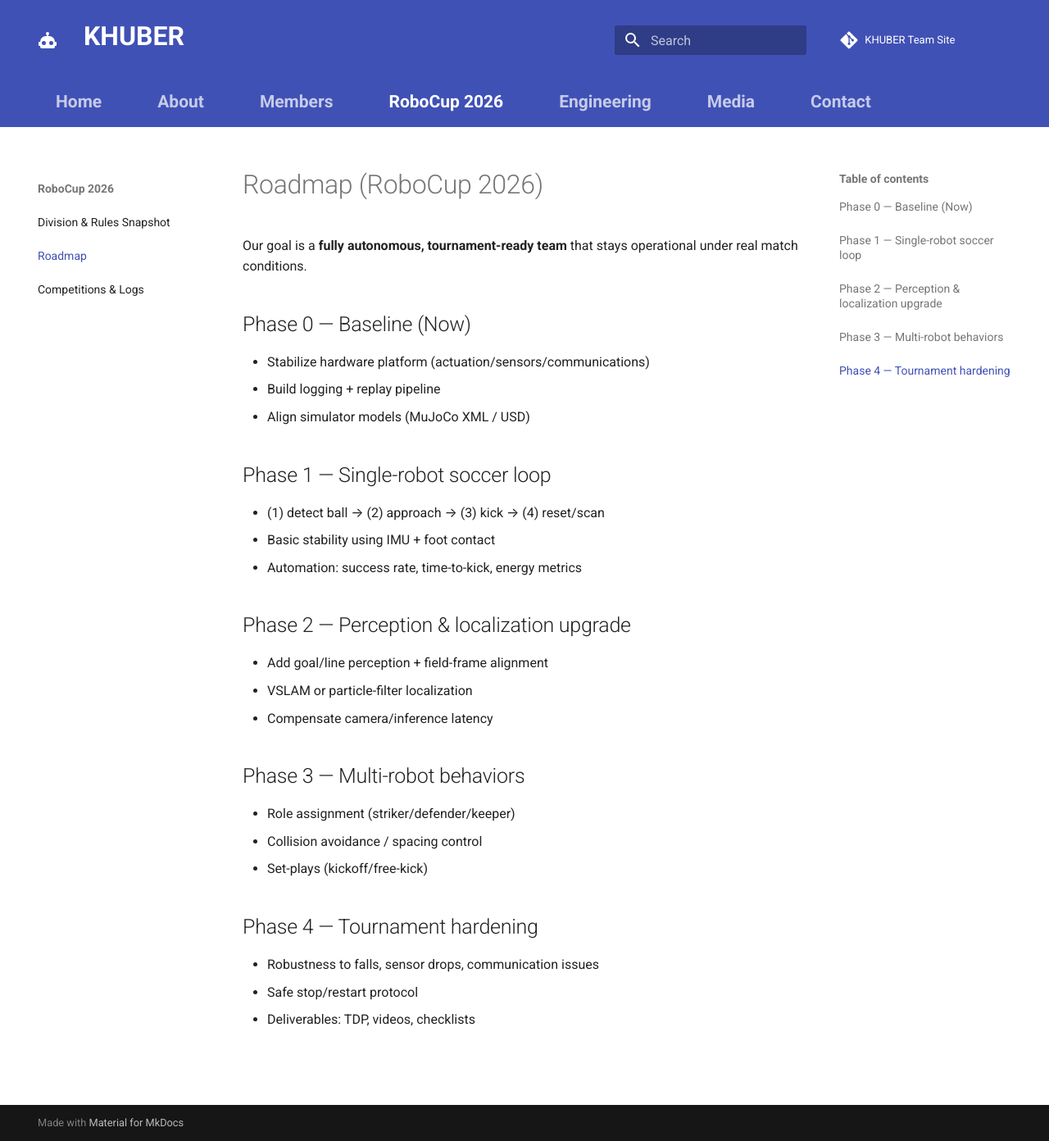
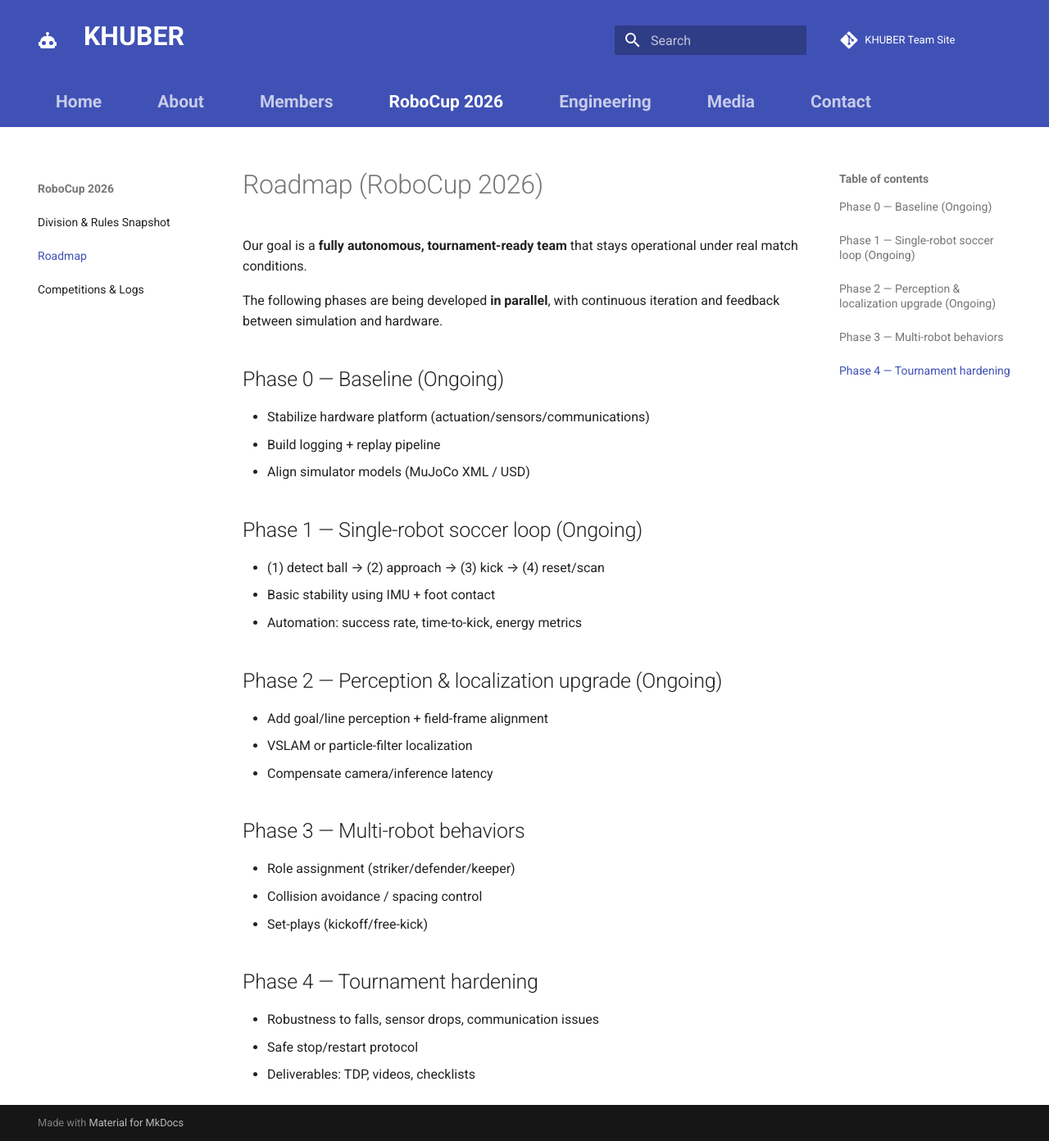
Before and after one commit to KHUBERobotics/KHUBER, an MkDocs documentation site: the page built from docs/roadmap.md, in a window 1280 px wide and 1392 px high. Shown: the whole window at 82% size. Built offline with MkDocs 1.6.1 and Material for MkDocs 9.7.7, drawn with Linux system fonts in a browser that asks for light colours; comment, search, counter and statistics services are not loaded.

Commit message:
Update roadmap.md

```diff
--- a/docs/roadmap.md
+++ b/docs/roadmap.md
@@ -2,17 +2,20 @@
 
 Our goal is a **fully autonomous, tournament-ready team** that stays operational under real match conditions.
 
-## Phase 0 — Baseline (Now)
+The following phases are being developed **in parallel**, with continuous
+iteration and feedback between simulation and hardware.
+
+## Phase 0 — Baseline (Ongoing)
 - Stabilize hardware platform (actuation/sensors/communications)
 - Build logging + replay pipeline
 - Align simulator models (MuJoCo XML / USD)
 
-## Phase 1 — Single-robot soccer loop
+## Phase 1 — Single-robot soccer loop (Ongoing)
 - (1) detect ball → (2) approach → (3) kick → (4) reset/scan
 - Basic stability using IMU + foot contact
 - Automation: success rate, time-to-kick, energy metrics
 
-## Phase 2 — Perception & localization upgrade
+## Phase 2 — Perception & localization upgrade (Ongoing)
 - Add goal/line perception + field-frame alignment
 - VSLAM or particle-filter localization
 - Compensate camera/inference latency
```
